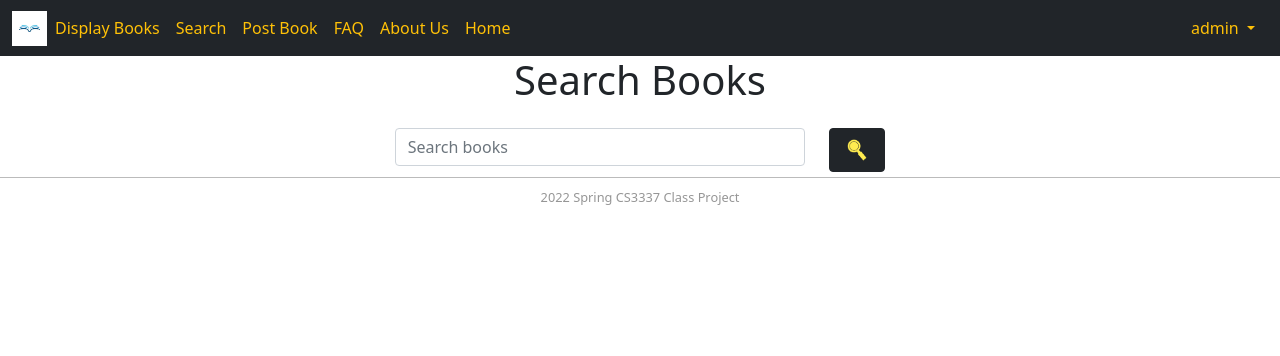
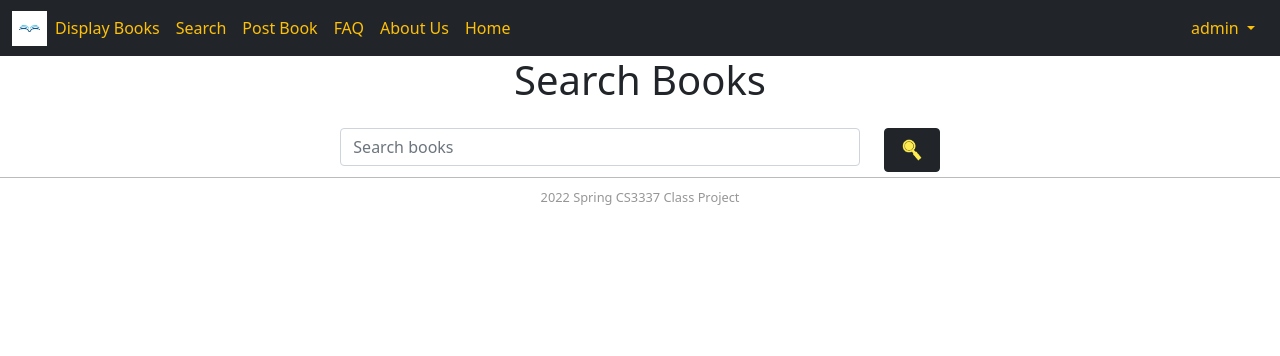
Before and after one commit to portiawuuu/Django-Project, a Django app: page /search_books in a window 1280 px wide. Shown: the top 356 px of the page. Run offline with Django 4.2, Linux system fonts and the light colour scheme; a user stored in the database is signed in; some libraries are stand-ins or nearby versions.

Commit message:
Finished most of the search book functions. Need to style it more

```diff
--- a/BookEx/BookEx/static/main.css
+++ b/BookEx/BookEx/static/main.css
@@ -33,3 +33,6 @@
 }
 
 /*.navbar-nav > li > .dropdown-menu { background-color: red; }*/
+/*search books */
+/*background: rgb(235,225,60);
+background: linear-gradient(90deg, rgba(235,225,60,1) 34%, rgba(197,201,71,1) 47%, rgba(235,225,60,1) 100%);*/
--- a/BookEx/BookEx/templates/base.html
+++ b/BookEx/BookEx/templates/base.html
@@ -63,11 +63,9 @@
                     </li>
                 </ul>
             </div>
-
             {# collapsable navbar#}
             <div class="container-sm-2">
                 {% if user.is_authenticated %}
-                    <div class="row">
                     <div class="dropdown">
                         <a class="dropdown-toggle btn text-warning" role="button" id="dropdownMenuLink" data-bs-toggle="dropdown" aria-expanded="false">
                             {{ user.username }}
@@ -101,7 +99,6 @@
                             </li>
                         </ul>
                     </div>
-                    </div>
                 {% else %}
                     Not Logged In
                     <a href="{% url 'login' %}?next=/">Login</a>
--- a/BookEx/BookEx/templates/bookMng/search_books.html
+++ b/BookEx/BookEx/templates/bookMng/search_books.html
@@ -10,14 +10,9 @@ Search Books
 <form class="form-inline justify-content-center mt-4" action="" enctype="multipart/form-data" method="post" novalidate>
     {% csrf_token %}
     <div class="row justify-content-center">
-        <div class="col-sm-4">
-            {% if query %}
-                <input type="search" class="form-control me-2" id="query" name="query"
-                       placeholder="Search books" maxlength="100" minlength="1" value="" required>
-            {% else %}
-                <input type="search" class="form-control" id="query" name="query"
-                       placeholder="Search books" maxlength="100" minlength="1" required>
-            {% endif %}
+        <div class="col-sm-5">
+            <input type="search" class="form-control" name="query"
+                   placeholder="Search books" maxlength="100" minlength="1" >
         </div>
         <div class="col-auto">
             <button type="submit" class="btn btn-dark">
@@ -29,7 +24,7 @@ Search Books
 {% if query %}
     <h3>Results for "{{ query }}"</h3>
 <br>
-<table class="table table-hover table-borderless bg-light mt-4">
+<table class="table table-hover table-regular bg-light mt-4">
     <thead class="thead-light">
         <tr>
             <th class="text-center" scope="col">Name</th>
```
